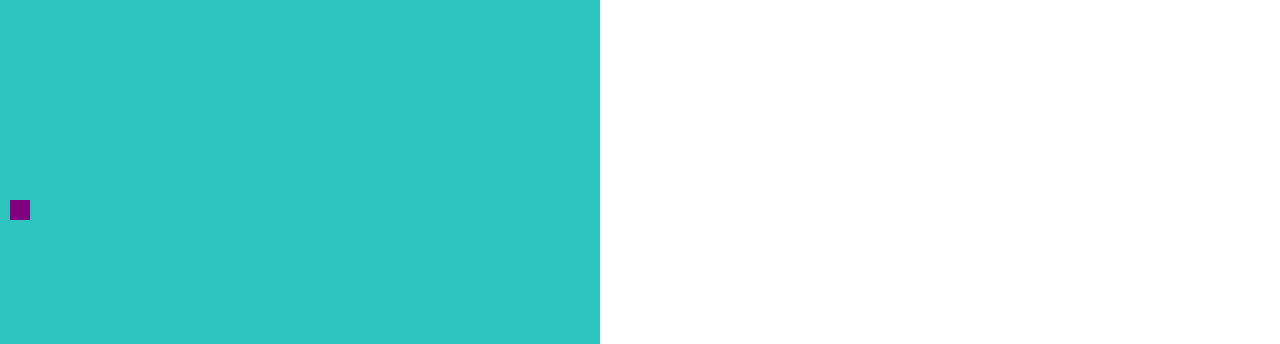
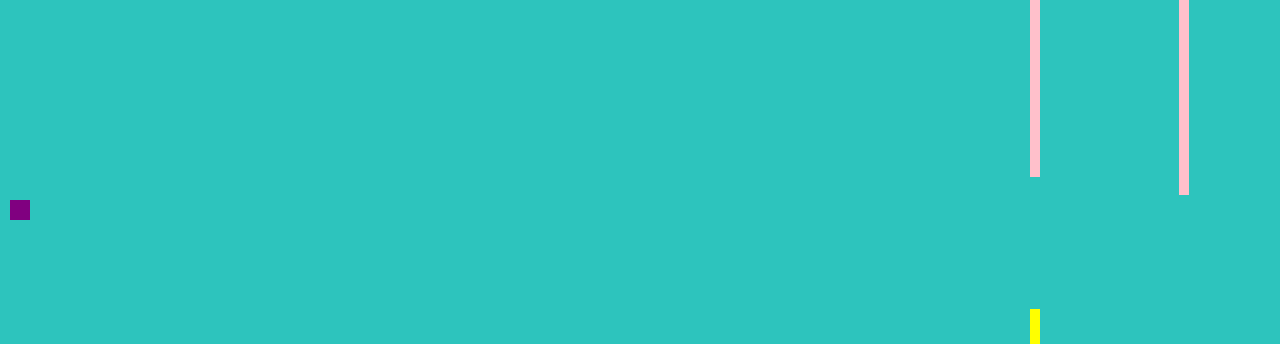
Before and after one commit to mahreenq/HTML-Game, a website: page index.html in a window 1280 px wide. Shown: the top 344 px of the page. Drawn offline with nearby package versions, Linux system fonts and the light colour scheme.

Commit message:
playing with canvas settings

```diff
--- a/index.html
+++ b/index.html
@@ -22,11 +22,12 @@
   <body onload="startGame()">
 
     <header>
-      <button onmousedown="moveup()" onmouseup="stopMove()" ontouchstart="moveup()">UP</button>
-<button onmousedown="movedown()" onmouseup="stopMove()" ontouchstart="movedown()">DOWN</button>
-<button onmousedown="moveleft()" onmouseup="stopMove()" ontouchstart="moveleft()">LEFT</button>
-<button onmousedown="moveright()" onmouseup="stopMove()" ontouchstart="moveright()">RIGHT</button>
+      <!-- <button onmousedown="moveup()" onmouseup="stopMove()" ontouchstart="moveup()">UP</button>
+      <button onmousedown="movedown()" onmouseup="stopMove()" ontouchstart="movedown()">DOWN</button>
+      <button onmousedown="moveleft()" onmouseup="stopMove()" ontouchstart="moveleft()">LEFT</button>
+      <button onmousedown="moveright()" onmouseup="stopMove()" ontouchstart="moveright()">RIGHT</button> -->
       <h1>My First HTML Game! </h1>
+      <h2>Use the arrow keys on your keyboard to avoid the obstacles</h2>
     </header>
 
       <main>
--- a/src/js/index.js
+++ b/src/js/index.js
@@ -1,24 +1,42 @@
 // index..js (Mahreen Qureshi)
 
 var myGamePiece;
+var myObstacles = [];
 
 function startGame() {
     myGamePiece = new component(20, 20, "purple", 10, 200);
+    myObstacle = new component(10, 200, "yellow", 300, 120);
     myGameArea.start();
 }
 
 var myGameArea = {
     canvas : document.createElement("canvas"),
     start : function() {
-        this.canvas.width = 600;
+        this.canvas.width = document.body.clientWidth;
         this.canvas.height = 400;
         this.context = this.canvas.getContext("2d");
         document.body.insertBefore(this.canvas, document.body.childNodes[0]);
+        this.frameNo = 0;
         this.interval = setInterval(updateGameArea, 20);
+        window.addEventListener('keydown', function (e) {
+            myGameArea.keys = (myGameArea.keys || []);
+            myGameArea.keys[e.keyCode] = true;
+        })
+        window.addEventListener('keyup', function (e) {
+            myGameArea.keys[e.keyCode] = false;
+        })
     },
     clear : function() {
         this.context.clearRect(0, 0, this.canvas.width, this.canvas.height);
+    },
+    stop : function() {
+        clearInterval(this.interval);
     }
+
+}
+function everyinterval(n) {
+    if ((myGameArea.frameNo / n) % 1 == 0) {return true;}
+    return false;
 }
 
 function component(width, height, color, x, y) {
@@ -37,12 +55,60 @@ function component(width, height, color, x, y) {
         this.x += this.speedX;
         this.y += this.speedY;
     }
+    this.crashWith = function(otherobj) {
+        var myleft = this.x;
+        var myright = this.x + (this.width);
+        var mytop = this.y;
+        var mybottom = this.y + (this.height);
+        var otherleft = otherobj.x;
+        var otherright = otherobj.x + (otherobj.width);
+        var othertop = otherobj.y;
+        var otherbottom = otherobj.y + (otherobj.height);
+        var crash = true;
+        if ((mybottom < othertop) ||
+               (mytop > otherbottom) ||
+               (myright < otherleft) ||
+               (myleft > otherright)) {
+           crash = false;
+        }
+        return crash;
+    }
 }
 
 function updateGameArea() {
+    var x, y;
+    for (i = 0; i < myObstacles.length; i += 1) {
+        if (myGamePiece.crashWith(myObstacles[i])) {
+            myGameArea.stop();
+            return;
+        }
+    }
     myGameArea.clear();
+    myGameArea.frameNo += 1;
+    if (myGameArea.frameNo == 1 || everyinterval(150)) {
+        x = myGameArea.canvas.width;
+        minHeight = 20;
+        maxHeight = 200;
+        height = Math.floor(Math.random()*(maxHeight-minHeight+1)+minHeight);
+        minGap = 60;
+        maxGap = 200;
+        gap = Math.floor(Math.random()*(maxGap-minGap+1)+minGap);
+        myObstacles.push(new component(10, height, "pink", x, 0));
+        myObstacles.push(new component(10, x - height - gap, "yellow", x, height + gap));
+    }
+
+    for (i = 0; i < myObstacles.length; i += 1) {
+        myObstacles[i].x += -1;
+        myObstacles[i].update();
+    }
+
+    if (myGameArea.keys && myGameArea.keys[37]) {myGamePiece.speedX = -1; }
+    if (myGameArea.keys && myGameArea.keys[39]) {myGamePiece.speedX = 1; }
+    if (myGameArea.keys && myGameArea.keys[38]) {myGamePiece.speedY = -1; }
+    if (myGameArea.keys && myGameArea.keys[40]) {myGamePiece.speedY = 1; }
     myGamePiece.newPos();
     myGamePiece.update();
+
 }
 
 function moveup() {
```
Also changed, not shown: src/js/babelify.js (+73 -1 lines), build/js/bundle.js.
